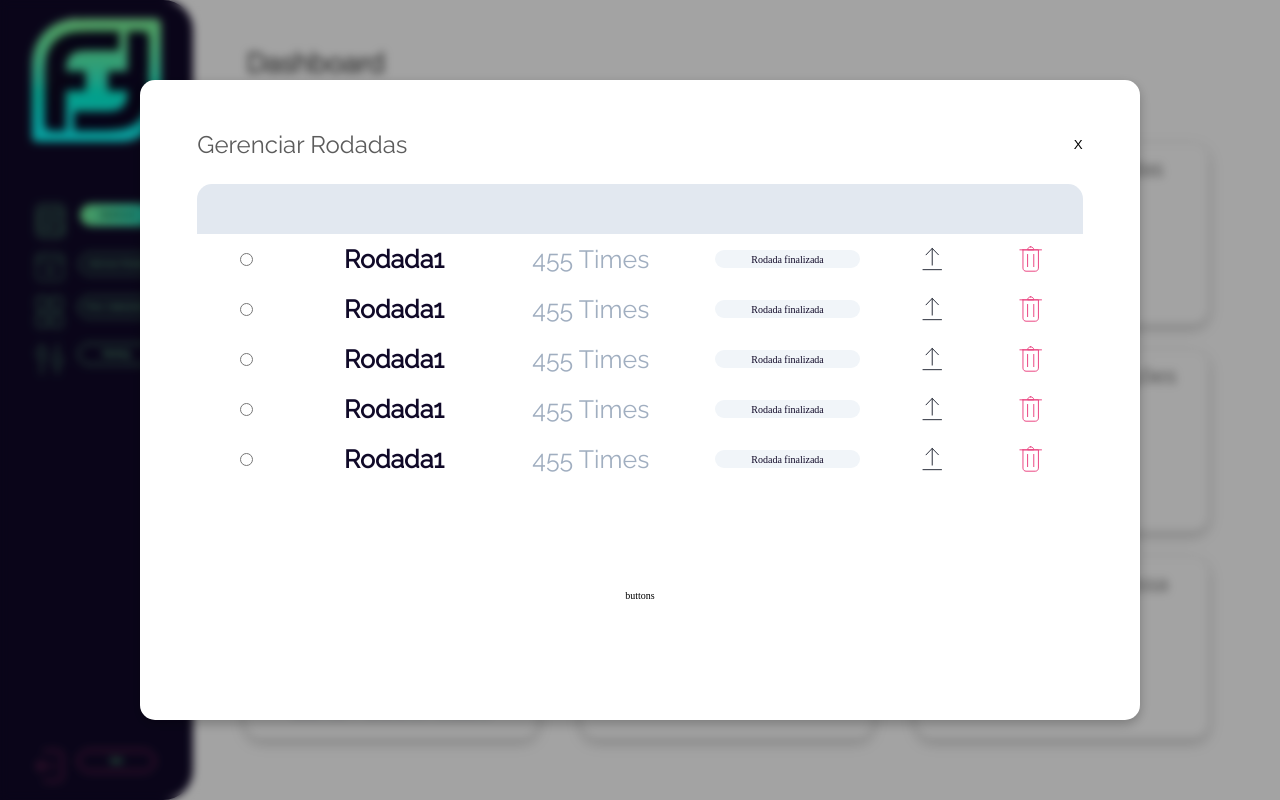
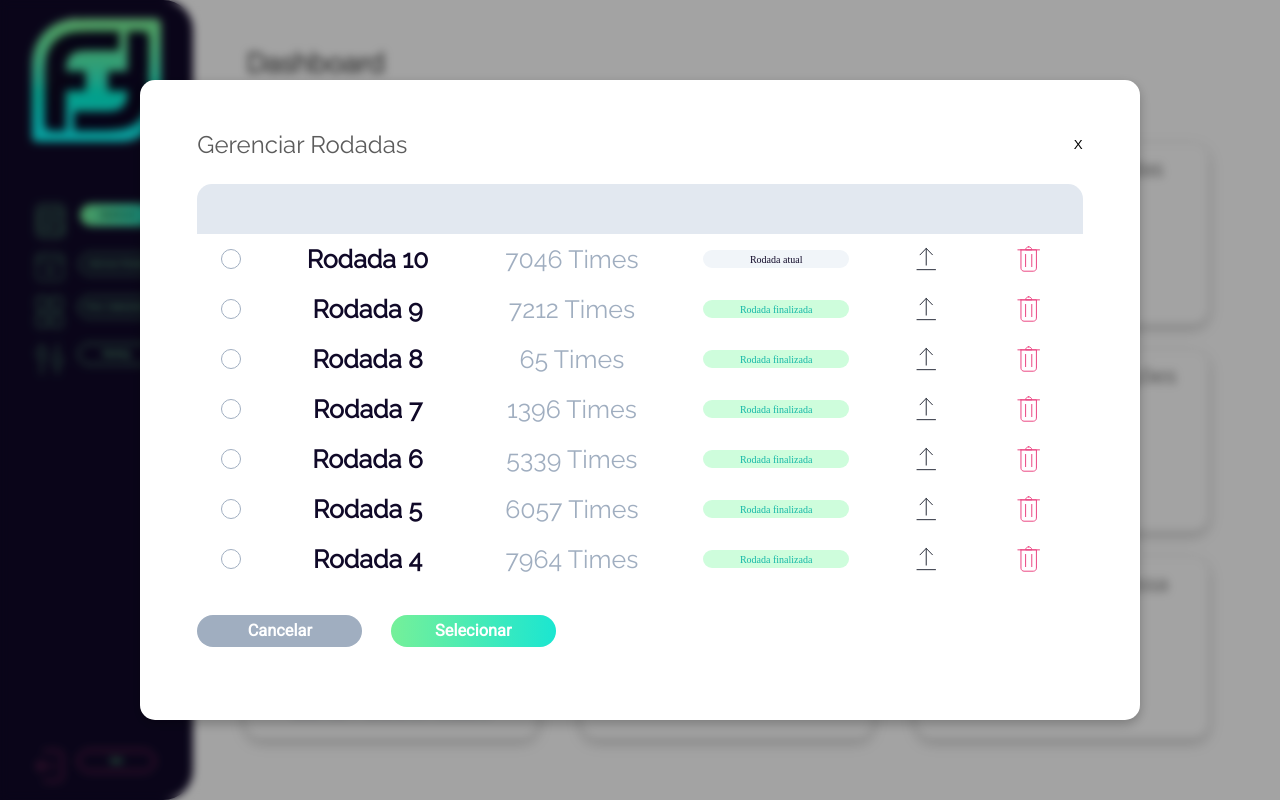
Before and after one commit to estartandodevs-course/Escala-as-Mina, a React (Create React App) app: page / in a window 1280 px wide. Both pictures are taken after a click on the button "Gerenciar Rodada". Built offline with nearby package versions, Linux system fonts and the light colour scheme.

Commit message:
modal done. started mocking db, having hook problems

```diff
--- a/src/components/Button/styledButton.jsx
+++ b/src/components/Button/styledButton.jsx
@@ -8,6 +8,9 @@ const BaseButton = styled.button`
   cursor: pointer;
   width: ${({ styling }) => styling.width};
   height: ${({ styling }) => styling.height};
+  margin-left: ${({ marginLeft }) => marginLeft && marginLeft};
+  margin-right: ${({ marginRight }) => marginRight && marginRight};
+
   ${(props) =>
     props.color &&
     css`
--- a/src/mocks/index.js
+++ b/src/mocks/index.js
@@ -44,6 +44,13 @@ const partidas = [ //56 items
     ["90%", "Brasilia", "4 x 5", "Gabyzinha ajuda nois", "33%"],
     ["0%", "Macaé", "1 x 3", "Diadema FC", "61%"],
 ]
+const totalRounds = getCurrentRound();
+const totalMatches= getTotalMatches();
+const howManyRounds = new Array(totalRounds).fill(0);
+const missingMatches = {}
+howManyRounds.forEach((item, index) => {
+missingMatches[index+1] = Math.round(Math.random(totalMatches))
+})
 
 //This mocks backend response
 function getItems(division, numberPerDivision = 8, sortedList = partidas) {
@@ -52,10 +59,9 @@ function getItems(division, numberPerDivision = 8, sortedList = partidas) {
   const stopIndex = numberPerDivision * (division + 1);
   return [totalDivisions, sortedList.slice(startIndex, stopIndex)]
 }
-function getMissingMatches(){
-  const totalMatches = partidas.length;
-  const missingMatches = Math.floor(Math.random()*totalMatches)
-  return missingMatches
+function getMissingMatches(shownRound){
+  return missingMatches[shownRound]
+
 }
 function getTotalMatches(){
   const totalMatches = partidas.length;
@@ -90,4 +96,14 @@ function getTotalTeams(round){
 function getCurrentRound() {
   return 10
 }
-export {getItems, getMissingMatches, getTotalMatches, getAthlete, getTeam, getTotalTeams, getCurrentRound}
+function getAllRoundsInfo(totalRounds=10) {
+  const allRounds = []
+  const howManyRounds = new Array(totalRounds).fill(0)
+  howManyRounds.forEach((item, index) => {allRounds.push({
+    roundNumber: index+1,
+    squadsTotal: Math.round(Math.random()*10000),
+  })})
+
+  return allRounds
+}
+export {getItems, getMissingMatches, getTotalMatches, getAthlete, getTeam, getTotalTeams, getCurrentRound, getAllRoundsInfo}
--- a/src/pages/dashboard/index.jsx
+++ b/src/pages/dashboard/index.jsx
@@ -6,30 +6,39 @@ import { useState } from "react";
 import * as S from "./styledPage";
 import deletar from "../../assets/icons/Deletar.svg";
 import upload from "../../assets/icons/Upload.svg";
+import check from "../../assets/icons/AcceptBtn.svg";
 
-export const Dashboard = (props) => {
+export const Dashboard = () => {
   const theme = useTheme();
   const [page, setPage] = useState(0);
-  const [show, setShow] = useState(false);
+  const currentRound = M.getCurrentRound();
+  const [shownRound, setShownRound] = useState(currentRound);
 
   const [totalPages, matches] = M.getItems(page);
-  const missingMatches = M.getMissingMatches();
-  const currentRound = M.getCurrentRound();
+  const missingMatches = M.getMissingMatches(shownRound);
   const totalMatches = M.getTotalMatches();
   const bestAthlete = M.getAthlete("best");
   const bestTeam = M.getTeam("best");
   const totalTeams = M.getTotalTeams("0");
   const lastTotalTeams = M.getTotalTeams("-1");
+  const allRoundsInfo = M.getAllRoundsInfo();
+  const matchesChecked = checkTeamsNameLenght(matches);
 
-  const matchesChecked = checkTeamsNameLenght(matches);
   const isntFirstPage = page !== 0;
   const instLastPage = page !== totalPages;
   const theresPagesLeft = page - 1 > 1;
   const theresPagesRight = page + 1 < totalPages - 1;
+  const [show, setShow] = useState(false);
 
   return (
     <S.GlobalWrapper>
-      <Modal show={show} setShow={setShow} roundsInfo={[1, 1, 1, 1, 1]} />
+      <Modal
+        show={show}
+        setShow={setShow}
+        roundsInfo={allRoundsInfo}
+        currentRound={currentRound}
+        setShownRound={setShownRound}
+      />
       <S.Header>
         <Typography type="h1" align="left">
           Dashboard
@@ -228,8 +237,14 @@ export const Dashboard = (props) => {
 };
 
 const Modal = (props) => {
-  const { show, setShow, roundsInfo } = props;
+  const { show, setShow, roundsInfo, currentRound, setShownRound } = props;
+  roundsInfo.sort((a, b) => {
+    if (a.roundNumber > b.roundNumber) return -1;
+    else return 1;
+  });
   const theme = useTheme();
+  const [bg, setBg] = useState();
+  const modalSetter = getRadioCheck(bg, setBg);
 
   return (
     <S.ModalWrapper show={show}>
@@ -247,28 +262,48 @@ const Modal = (props) => {
             </Button>
           </S.FlexContainer>
           <S.ModalList>
-            <S.ModalHeader />
             <S.Form>
-              {roundsInfo.map(() => {
+              <S.ModalHeader />
+              {roundsInfo.map((item, index) => {
                 return (
-                  <S.ModalListItem column="1fr 2fr 2fr 2fr 2fr" as="li">
-                    <input type="radio" />
+                  <S.ModalListItem
+                    key={("round", index)}
+                    column="1fr 3fr 3fr 3fr 3fr"
+                    as="li"
+                  >
+                    <div>
+                      <S.Input
+                        name="round"
+                        type="radio"
+                        id={`${item.roundNumber}`}
+                        onChange={modalSetter}
+                      />
+                      <S.Label htmlFor={`${item.roundNumber}`}>
+                        <div>
+                          <S.Img src={check} />
+                        </div>
+                      </S.Label>
+                    </div>
                     <Typography
                       color={theme.pallete.gray.black}
                       weight="700"
                       size={getV("32px", "h")}
                       type="p"
                     >
-                      Rodada1
+                      Rodada {item.roundNumber}
                     </Typography>
                     <Typography
                       size={getV("32px", "h")}
                       color={theme.pallete.gray.firstGray}
                       type="p"
                     >
-                      455 Times
+                      {item.squadsTotal} Times
                     </Typography>
-                    <S.ModalTag current>Rodada finalizada</S.ModalTag>
+                    <S.ModalTag current={item.roundNumber === currentRound}>
+                      {item.roundNumber === currentRound
+                        ? "Rodada atual"
+                        : "Rodada finalizada"}
+                    </S.ModalTag>
                     <S.FlexContainer>
                       <Button type="icon">
                         <img src={upload} alt="upload" />
@@ -282,13 +317,67 @@ const Modal = (props) => {
               })}
             </S.Form>
           </S.ModalList>
-          <p>buttons</p>
+          <S.FlexContainer justify="flex-start">
+            <Button
+              variation="disabled"
+              size="small"
+              onClick={() => setShow(false)}
+              marginRight={getV("32px", "w")}
+            >
+              <Typography
+                size={getV("21px", "h")}
+                weight="900"
+                font="Roboto"
+                color={theme.pallete.gray.white}
+                type="span"
+              >
+                Cancelar
+              </Typography>
+            </Button>
+            <Button
+              variation="active"
+              size="small"
+              onClick={() => changeRound(setShow)}
+            >
+              <Typography
+                size={getV("21px", "h")}
+                weight="900"
+                font="Roboto"
+                color={theme.pallete.gray.white}
+                type="span"
+                onClick={() => {
+                  setShownRound(bg);
+                }}
+              >
+                Selecionar
+              </Typography>
+            </Button>
+          </S.FlexContainer>
         </S.FlexContainer>
       </Card>
     </S.ModalWrapper>
   );
 };
+function getRadioCheck(value, set) {
+  const setValue = set;
+  function radioCheck(event) {
+    const liActive = event.target.parentElement.parentElement;
+    const allLi = liActive.parentElement.children;
+    setValue(event.target.id);
 
+    for (let i = 0; i < allLi.length; i++) {
+      allLi.item(i).classList.remove("active");
+    }
+    liActive.classList.add("active");
+  }
+  return radioCheck;
+}
+function changeRound(setShow) {
+  setShow(false);
+  console.log(
+    "ainda tenho que fazer isso, isso deve mudar o state round e consequentemente tudo que aparece na tela kkkj"
+  );
+}
 function range(start, stop) {
   return [...Array(stop - start).keys()].map((i) => i + start);
 }
@@ -308,9 +397,10 @@ function getButtons(page, totalPages, theme, setPage) {
   }
   const constructorArray = range(start, stop);
 
-  return constructorArray.map((item) => {
+  return constructorArray.map((item, index) => {
     return (
       <Button
+        key={index}
         size={getV("32px", "h")}
         type="icon"
         variation={item === 0 ? "secondary" : "search"}
--- a/src/pages/dashboard/styledPage.jsx
+++ b/src/pages/dashboard/styledPage.jsx
@@ -59,11 +59,28 @@ const ModalList = styled.ul`
   margin-left: auto;
   margin-right: auto;
   flex-direction: column;
+  overflow-y: scroll;
+  margin-bottom: ${getV("32px", "h")};
+
+  &::-webkit-scrollbar {
+    width: 16px;
+  }
+  &::-webkit-scrollbar-track {
+    background-color: ${(props) => props.theme.pallete.gray.firstGray};
+    border-radius: 30px;
+  }
+  &::-webkit-scrollbar-thumb {
+    background-image: ${(props) => props.theme.pallete.gradient.main};
+    border-radius: 30px;
+  }
 `;
 const ModalListItem = styled(GridColumnWrapper)`
   height: ${getV("64px", "h")};
   * {
     margin: auto;
+  }
+  &.active {
+    background-color: ${(props) => props.theme.pallete.secondary.lighter};
   }
 `;
 const Form = styled.form`
@@ -84,6 +101,34 @@ const ModalTag = styled.div`
   color: ${(props) => props.theme.pallete.gray.black}`}
 `;
 
+const Input = styled.input`
+  display: none;
+  &:checked ~ label div {
+    background-image: ${(props) => props.theme.pallete.gradient.main};
+    border: none;
+    z-index: 1;
+  }
+  &:checked ~ label div img {
+    display: block !important;
+    z-index: 2;
+    margin-top: auto;
+    margin-bottom: auto;
+  }
+`;
+const Label = styled.label`
+  div {
+    width: 20px;
+    height: 20px;
+    border: 1px solid ${(props) => props.theme.pallete.gray.firstGray};
+    border-radius: 50%;
+  }
+  div:hover {
+    cursor: pointer;
+  }
+`;
+const Img = styled.img`
+  display: none;
+`;
 export {
   FlexContainer,
   GlobalWrapper,
@@ -96,4 +141,7 @@ export {
   ModalListItem,
   Form,
   ModalTag,
+  Input,
+  Label,
+  Img,
 };
```
